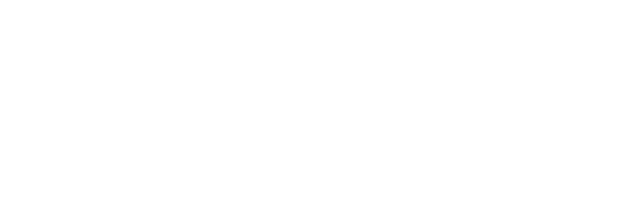
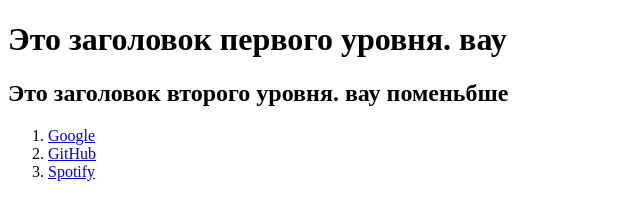
Before and after one commit to SeDelvik/task-html, a website: page src/index.html in a window 1280 px wide. Shown: the whole page, without its empty margins (0-640 px from the left). Drawn offline with Linux system fonts and the light colour scheme.

Commit message:
Задание по HTML

```diff
--- a/src/index.html
+++ b/src/index.html
@@ -3,5 +3,13 @@
     <head>
         <title>HTML</title>
     </head>
-    <body></body>
+    <body>
+        <h1>Это заголовок первого уровня. вау</h1>
+        <h2>Это заголовок второго уровня. вау поменьбше</h2>
+        <ol>
+            <li><a href="https://www.google.ru">Google</a></li>
+            <li><a href="https://github.com">GitHub</a></li>
+            <li><a href="https://open.spotify.com">Spotify</a></li>
+        </ol>
+    </body>
 </html>
```
Also changed, not shown: 1 other file.
